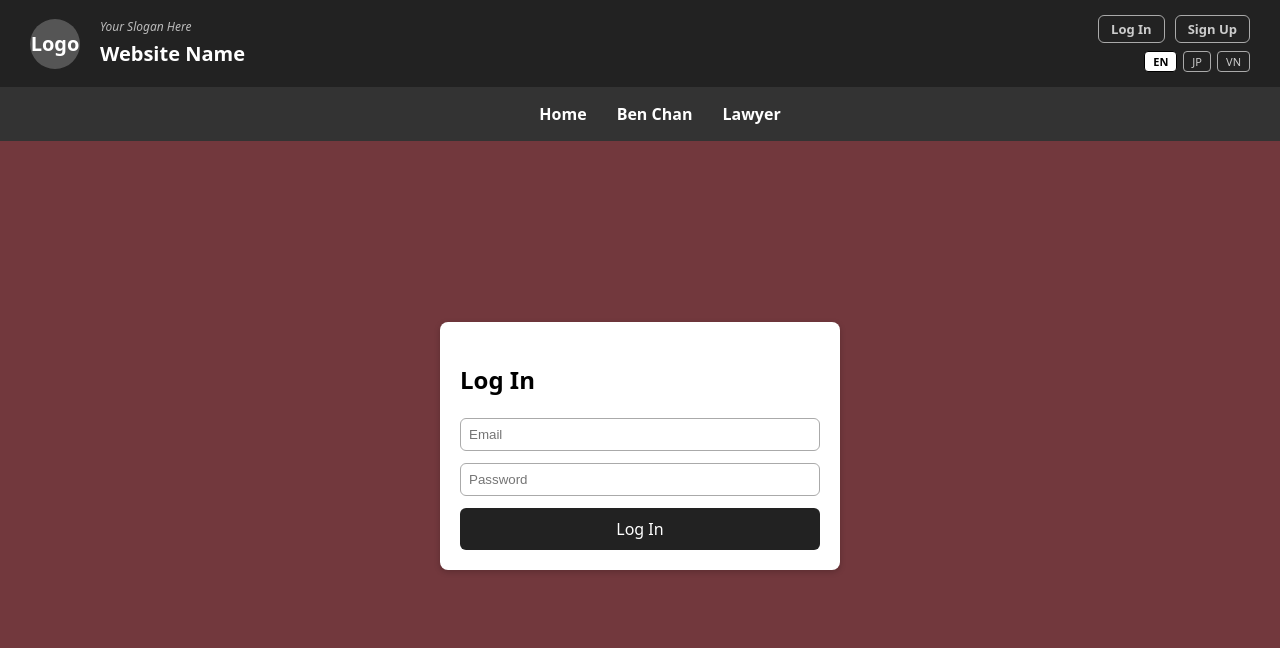
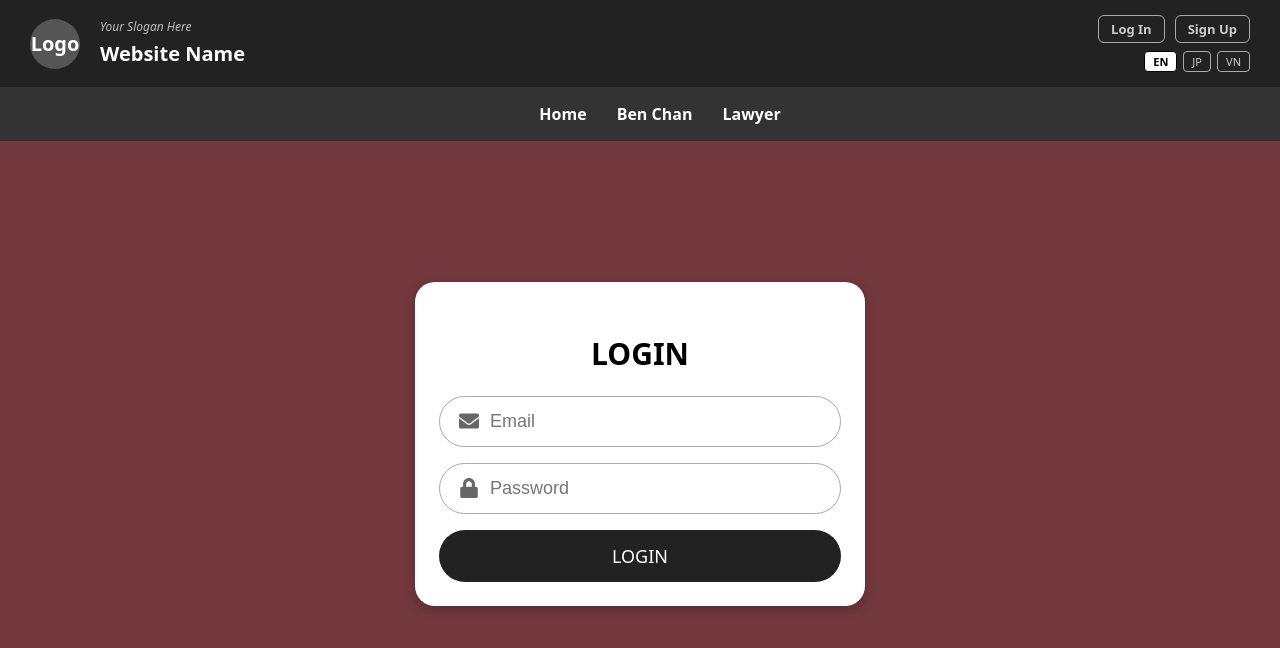
Before and after one commit to phuongnga205/legal-kg, a React (Vite) app in the folder my-app/: page /login in a window 1280 px wide. Shown: the top 648 px of the page. Built offline with nearby package versions, Linux system fonts and the light colour scheme.

Commit message:
sua giao dien login sign up

```diff
--- a/my-app/src/App.css
+++ b/my-app/src/App.css
@@ -119,35 +119,3 @@ html, body, #root {
 .page-content .askip-form button {
   background:#111; color:#fff; border-radius:12px; padding:8px 14px; border:1px solid transparent;
 }
-
-/*Dang nhap + Dang Ky*/
-.auth-page {
-  max-width: 400px;
-  margin: 40px auto;
-  padding: 20px;
-  background: #fff;
-  color: #000;
-  border-radius: 8px;
-  box-shadow: 0 2px 6px rgba(0,0,0,0.2);
-}
-
-.auth-form {
-  display: flex;
-  flex-direction: column;
-  gap: 12px;
-}
-
-.auth-form input {
-  padding: 8px;
-  border: 1px solid #aaa;
-  border-radius: 6px;
-}
-
-.auth-form button {
-  padding: 10px;
-  background: #222;
-  color: #fff;
-  border: none;
-  border-radius: 6px;
-  cursor: pointer;
-}
--- a/my-app/src/pages/LoginPage.jsx
+++ b/my-app/src/pages/LoginPage.jsx
@@ -1,5 +1,7 @@
 import React, { useState } from "react";
 import { useNavigate } from "react-router-dom";
+import { FaUser, FaLock, FaEnvelope } from "react-icons/fa";
+import "./User.css";
 
 export default function LoginPage({ lang, setUser }) {
   const [form, setForm] = useState({ email: "", password: "" });
@@ -35,17 +37,40 @@ export default function LoginPage({ lang, setUser }) {
   };
 
   const text = {
-    EN: { title: "Log In", email: "Email", password: "Password", submit: "Log In" },
+    EN: { title: "LOGIN", email: "Email", password: "Password", submit: "LOGIN" },
     JP: { title: "ログイン", email: "メール", password: "パスワード", submit: "ログイン" },
-    VN: { title: "Đăng nhập", email: "Email", password: "Mật khẩu", submit: "Đăng nhập" },
+    VN: { title: "ĐĂNG NHẬP", email: "Email", password: "Mật khẩu", submit: "Đăng nhập" },
   }[lang];
 
   return (
     <div className="auth-page">
       <h2>{text.title}</h2>
       <form onSubmit={handleSubmit} className="auth-form">
-        <input type="email" name="email" placeholder={text.email} value={form.email} onChange={handleChange} required />
-        <input type="password" name="password" placeholder={text.password} value={form.password} onChange={handleChange} required />
+        {/* 📧 input email */}
+        <div className="input-group">
+          <FaEnvelope className="icon" />
+          <input
+            type="email"
+            name="email"
+            placeholder={text.email}
+            value={form.email}
+            onChange={handleChange}
+            required
+          />
+        </div>
+
+        {/* 🔑 input mật khẩu */}
+        <div className="input-group">
+          <FaLock className="icon" />
+          <input
+            type="password"
+            name="password"
+            placeholder={text.password}
+            value={form.password}
+            onChange={handleChange}
+            required
+          />
+        </div>
         <button type="submit">{text.submit}</button>
       </form>
       {error && <p style={{ color: "red" }}>{error}</p>}
--- a/my-app/src/pages/RegisterPage.jsx
+++ b/my-app/src/pages/RegisterPage.jsx
@@ -1,5 +1,8 @@
 import React, { useState } from "react";
 import { useNavigate } from "react-router-dom";
+import { FaUser, FaLock, FaEnvelope } from "react-icons/fa";
+import "./User.css";
+
 
 export default function RegisterPage({ lang }) {
   const [form, setForm] = useState({ name: "", email: "", password: "" });
@@ -35,7 +38,7 @@ export default function RegisterPage({ lang }) {
   };
 
   const text = {
-    EN: { title: "Sign Up", name: "Name", email: "Email", password: "Password", submit: "Sign Up" },
+    EN: { title: "SIGN UP", name: "Name", email: "Email", password: "Password", submit: "Sign Up" },
     JP: { title: "サインアップ", name: "名前", email: "メール", password: "パスワード", submit: "登録" },
     VN: { title: "Đăng ký", name: "Tên", email: "Email", password: "Mật khẩu", submit: "Đăng ký" },
   }[lang];
@@ -44,9 +47,44 @@ export default function RegisterPage({ lang }) {
     <div className="auth-page">
       <h2>{text.title}</h2>
       <form onSubmit={handleSubmit} className="auth-form">
-        <input type="text" name="name" placeholder={text.name} value={form.name} onChange={handleChange} required />
-        <input type="email" name="email" placeholder={text.email} value={form.email} onChange={handleChange} required />
-        <input type="password" name="password" placeholder={text.password} value={form.password} onChange={handleChange} required />
+        {/* 👤 input tên */}
+        <div className="input-group">
+          <FaUser className="icon" />
+          <input
+            type="text"
+            name="name"
+            placeholder={text.name}
+            value={form.name}
+            onChange={handleChange}
+            required
+          />
+        </div>
+
+        {/* 📧 input email */}
+        <div className="input-group">
+          <FaEnvelope className="icon" />
+          <input
+            type="email"
+            name="email"
+            placeholder={text.email}
+            value={form.email}
+            onChange={handleChange}
+            required
+          />
+        </div>
+
+        {/* 🔑 input mật khẩu */}
+        <div className="input-group">
+          <FaLock className="icon" />
+          <input
+            type="password"
+            name="password"
+            placeholder={text.password}
+            value={form.password}
+            onChange={handleChange}
+            required
+          />
+        </div>
         <button type="submit">{text.submit}</button>
       </form>
       {error && <p style={{ color: "red" }}>{error}</p>}
--- /dev/null
+++ b/my-app/src/pages/User.css
@@ -0,0 +1,81 @@
+/* Khung bao quanh để căn giữa form giữa màn hình (trừ phần header) */
+.auth-wrapper {
+  display: flex;
+  justify-content: center;  /* 👈 căn giữa ngang */
+  align-items: center;      /* 👈 căn giữa dọc */
+  background: #f5f5f5;      /* 👈 màu nền (có thể đổi tuỳ ý) */
+  width: auto;
+  z-index: 10;
+  padding: 0 20px;
+  box-sizing: border-box;
+}
+
+/* Khung form chính */
+.auth-page {
+  width: 450px;  /* 👈 giảm xuống */
+  margin: auto; /* căn giữa */
+  background: #fff;
+  color: #000;
+  border-radius: 20px;
+  box-shadow: 0 4px 12px rgba(0,0,0,0.2);
+  padding: 24px;     /* 👈 giảm padding cho nhẹ hơn */
+  font-size: 16px;
+}
+
+
+/* Tiêu đề của form (Đăng nhập / Đăng ký) */
+.auth-page h2 {
+  text-align: center;
+  font-size: 30px;
+  margin-bottom: 20px;
+}
+
+/* Form chứa input + button */
+.auth-form {
+  display: flex;
+  flex-direction: column;
+  gap: 16px;   /* khoảng cách giữa các input và button */
+}
+
+/* Nhóm input + icon */
+.input-group {
+  position: relative;
+  display: flex;
+  align-items: center;
+}
+
+/* Icon trong input */
+.input-group .icon {
+  position: absolute;
+  left: 20px;      /* icon nằm sát bên trái input */
+  color: #666;     /* màu xám */
+  font-size: 20px; /* cỡ icon */
+}
+
+/* Input */
+.input-group input {
+  width: 100%;
+  padding: 14px 14px 14px 50px; /* 👈 chừa khoảng trống bên trái cho icon */
+  font-size: 18px;
+  border: 1px solid #aaa;
+  border-radius: 30px; /* 👈 bo tròn input */
+  outline: none;
+  box-sizing: border-box;
+}
+
+/* Nút bấm (login/signup) */
+.auth-form button {
+  padding: 14px;
+  background: #222;
+  color: #fff;
+  font-size: 18px;
+  border: none;
+  border-radius: 30px; /* 👈 bo tròn nút */
+  cursor: pointer;
+  transition: background 0.3s;
+}
+
+/* Hiệu ứng hover cho nút */
+.auth-form button:hover {
+  background: #444;
+}
```
